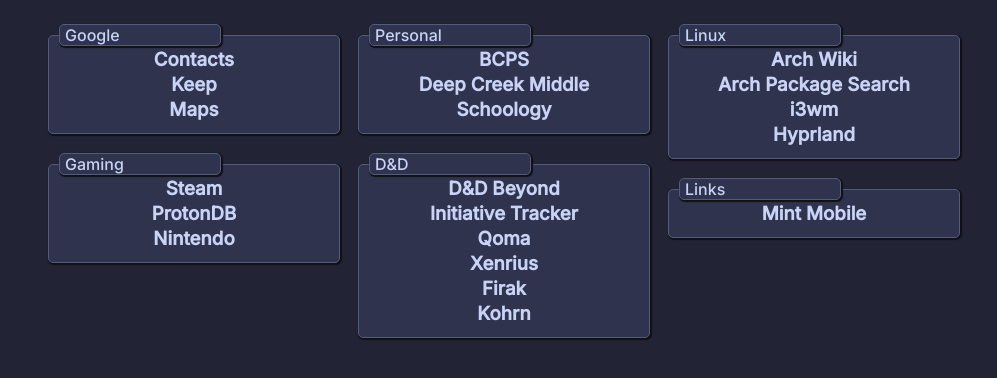
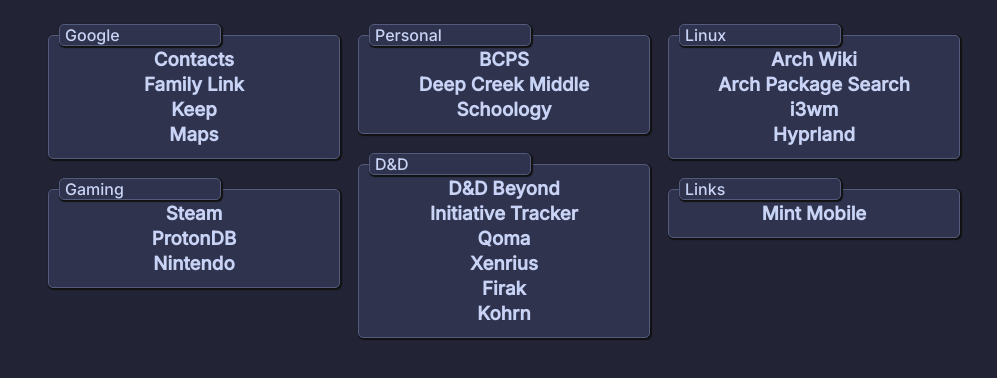
Before and after one commit to jmjr97/jmjr97.github.io, a plain HTML site: page index.html in a window 1280 px wide. Shown: the part 476-854 px from the top of the page, without its empty margins (142-1139 px from the left). Drawn offline with Linux system fonts and the light colour scheme.

Commit message:
added family link

```diff
--- a/index.html
+++ b/index.html
@@ -106,6 +106,7 @@
 				<div class='linkGroupTop'>
 					<label class='linkTitle'>Google</label>
 					<a href='https://contacts.google.com/'><h3>Contacts</h3></a>
+					<a href='https://familylink.google.com/'><h3>Family Link</h3></a>
 					<a href='https://keep.google.com/'><h3>Keep</h3></a>
 					<a href='https://www.google.com/maps/'><h3>Maps</h3></a>
 				</div>
```
